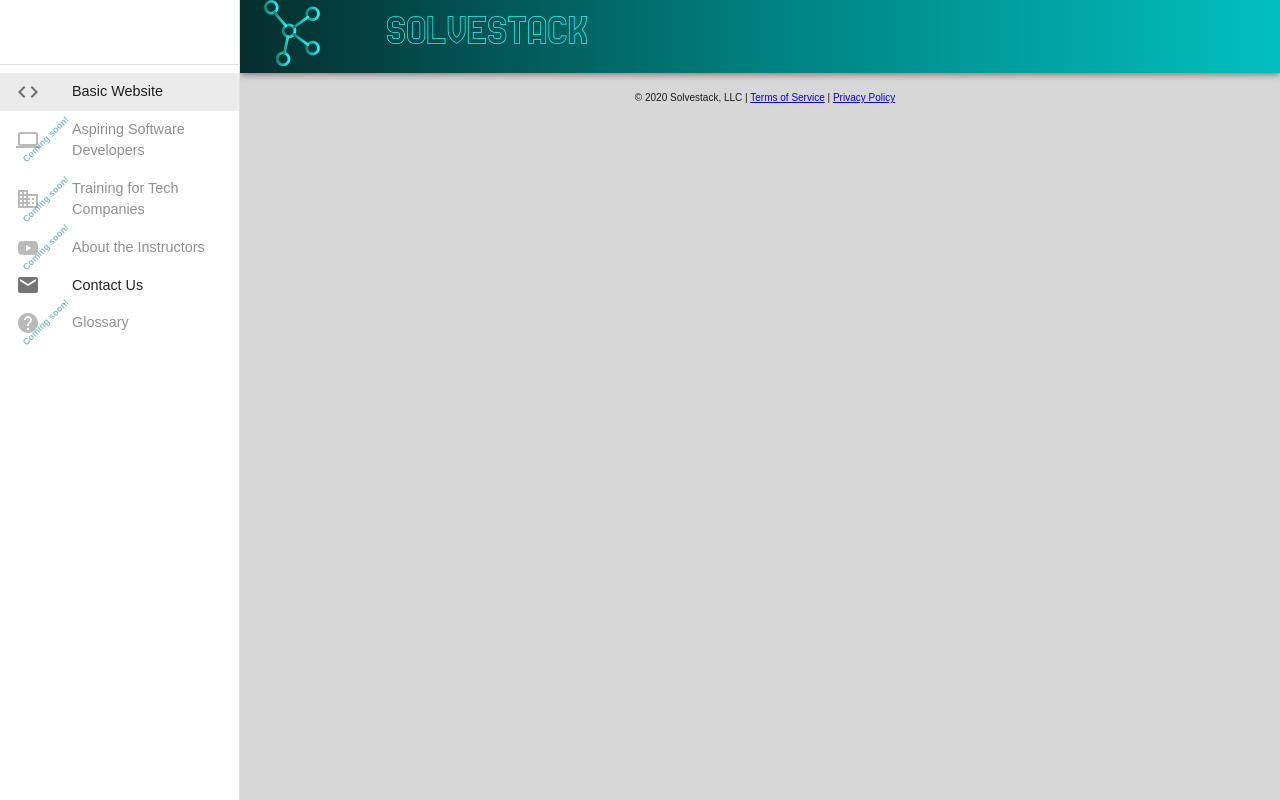
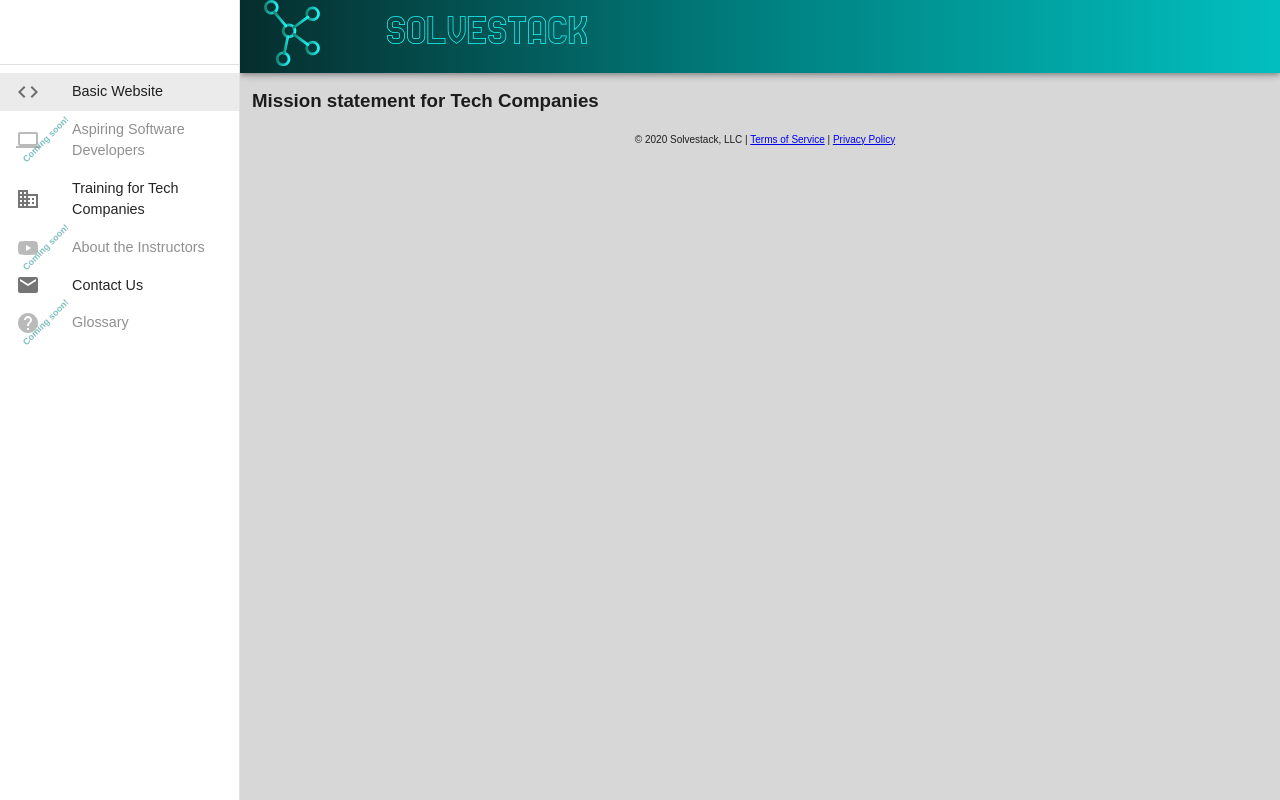
Before and after one commit to SolveStack/solvestack-frontend, a React (Create React App) app: page /training in a window 1280 px wide. Built offline with nearby package versions, Linux system fonts and the light colour scheme.

Commit message:
Add base training for tech route
Need to add content

```diff
--- a/src/App.tsx
+++ b/src/App.tsx
@@ -41,6 +41,7 @@ const Home = lazy(() => import('./pages/Home'));
 const Glossary = lazy(() => import('./pages/Glossary'));
 const TermsAndConditions = lazy(() => import('./pages/TermsAndConditions'));
 const PrivacyPolicy = lazy(() => import('./pages/PrivacyPolicy'));
+const Training = lazy(() => import ('./pages/Training'));
 
 const useStyles = makeStyles((theme: Theme) =>
     createStyles({
@@ -115,6 +116,9 @@ const App: FunctionComponent = () => {
                                             <Route exact path="/privacy">
                                                 <PrivacyPolicy />
                                             </Route>
+                                            <Route exact path="/training">
+                                              <Training />
+                                            </Route>
                                         </Switch>
                                     </Suspense>
                                 </Grid>
--- a/src/components/ListLinks.tsx
+++ b/src/components/ListLinks.tsx
@@ -228,8 +228,8 @@ const ListLinks: FunctionComponent<ListLinksProps> = ({
                     }
                 />
             </ListItem>
-            <ListItem button title="Training for Tech Companies" disabled>
-                <div className={classes.bgText}>Coming soon!</div>
+            <Link to="/training" className={classes.link}>
+              <ListItem button title="Training for Tech Companies">
                   <ListItemIcon className={classes.listItemContent}>
                       <BusinessIcon />
                   </ListItemIcon>
@@ -241,6 +241,7 @@ const ListLinks: FunctionComponent<ListLinksProps> = ({
                       }
                   />
               </ListItem>
+            </Link>
             <ListItem button title="About the Instructors" disabled>
                 <div className={classes.bgText}>Coming soon!</div>
                 <ListItemIcon className={classes.listItemContent}>
--- a/src/components/Sidebar.tsx
+++ b/src/components/Sidebar.tsx
@@ -68,6 +68,9 @@ const Sidebar: FunctionComponent<SidebarProps> = ({ isMobile, handleDrawerToggle
             open: false,
         }));
 
+        console.log('------------------------linkData------------------------------');
+        console.log(linkData);
+
         setListLinks(linkData);
     }, []);
 
--- /dev/null
+++ b/src/pages/Training.tsx
@@ -0,0 +1,18 @@
+// React
+import React, { FunctionComponent } from 'react';
+// Material-UI Components
+import Grid from '@material-ui/core/Grid';
+// App Components
+import Banner from '../components/Banner';
+import Dendrogram from '../components/Dendrogram';
+import Module from 'components/Module';
+
+const Training: FunctionComponent = () => {
+    return (
+        <Grid container spacing={3}>
+            <h3>Mission statement for Tech Companies</h3>
+        </Grid>
+    );
+};
+
+export default Training;
```
Also changed, not shown: 1 other file (tests, documents, lock files or other folders). Lines whose indentation alone changed are shown as unchanged.
